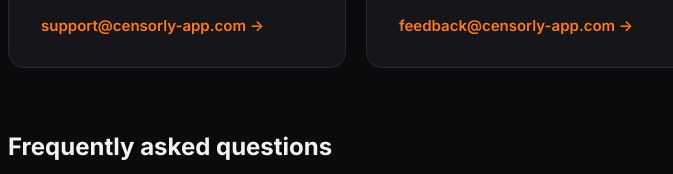
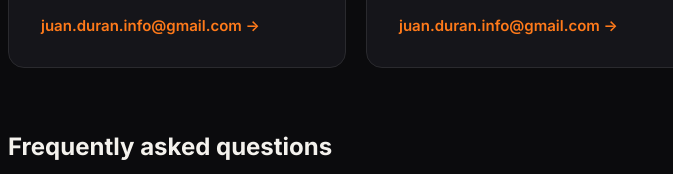
Before and after one commit to Juanse7/censorly, a plain HTML site: page support.html in a window 1280 px wide. Shown: the part 582-756 px from the top of the page, 284-957 px from the left. Drawn offline with Linux system fonts and the light colour scheme.

Commit message:
Update support.html

```diff
--- a/support.html
+++ b/support.html
@@ -39,12 +39,12 @@
         <div class="support-card">
           <h3>Email support</h3>
           <p>The fastest way to reach us. Include your device model and iOS version if you're reporting a bug.</p>
-          <a class="link" href="mailto:support@censorly-app.com">support@censorly-app.com →</a>
+          <a class="link" href="mailto:juan.duran.info@gmail.com">juan.duran.info@gmail.com →</a>
         </div>
         <div class="support-card">
           <h3>Feature requests</h3>
           <p>Have an idea for a redaction tool we're missing? We read every suggestion.</p>
-          <a class="link" href="mailto:feedback@censorly-app.com">feedback@censorly-app.com →</a>
+          <a class="link" href="mailto:juan.duran.info@gmail.com">juan.duran.info@gmail.com →</a>
         </div>
       </div>
 
```
